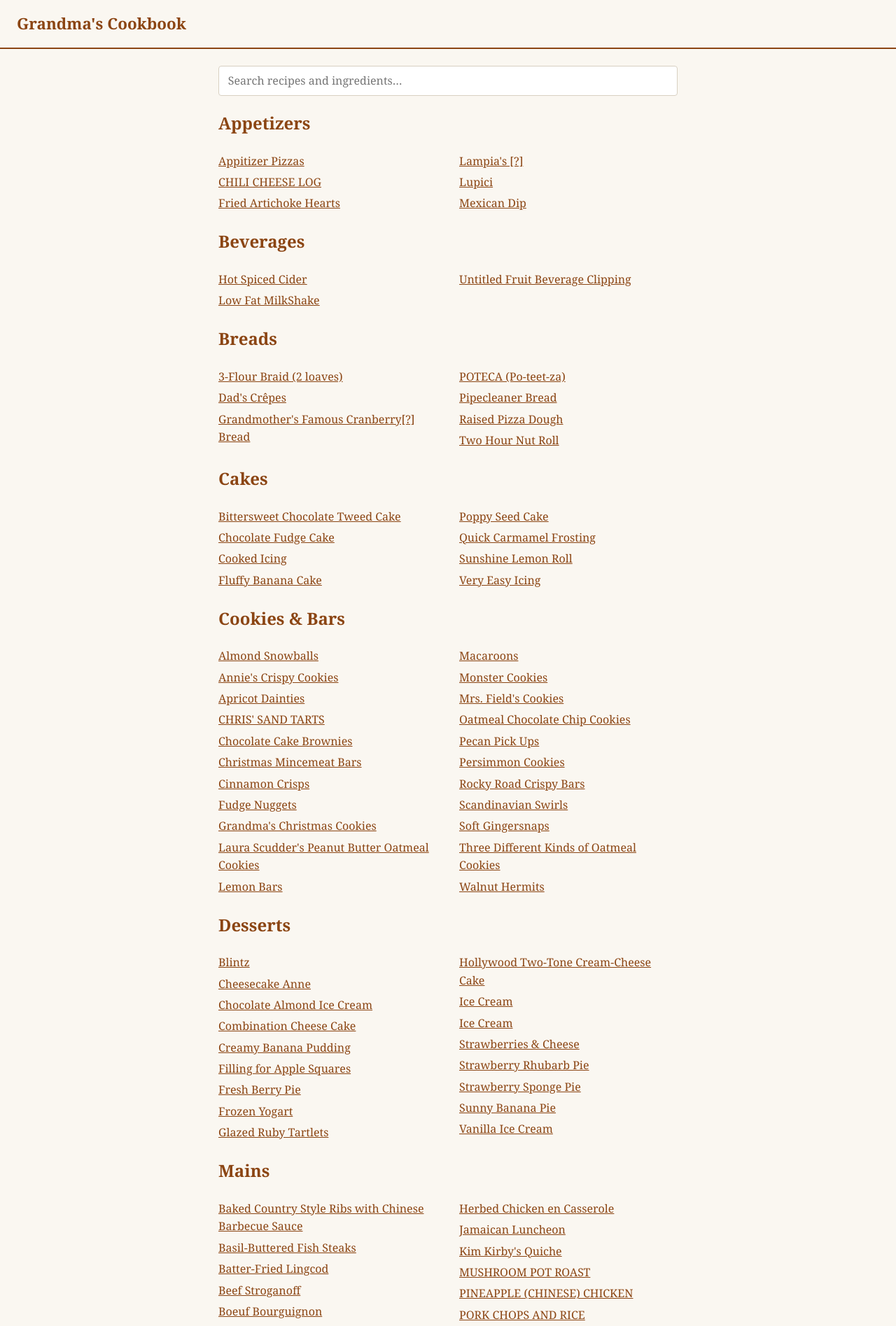
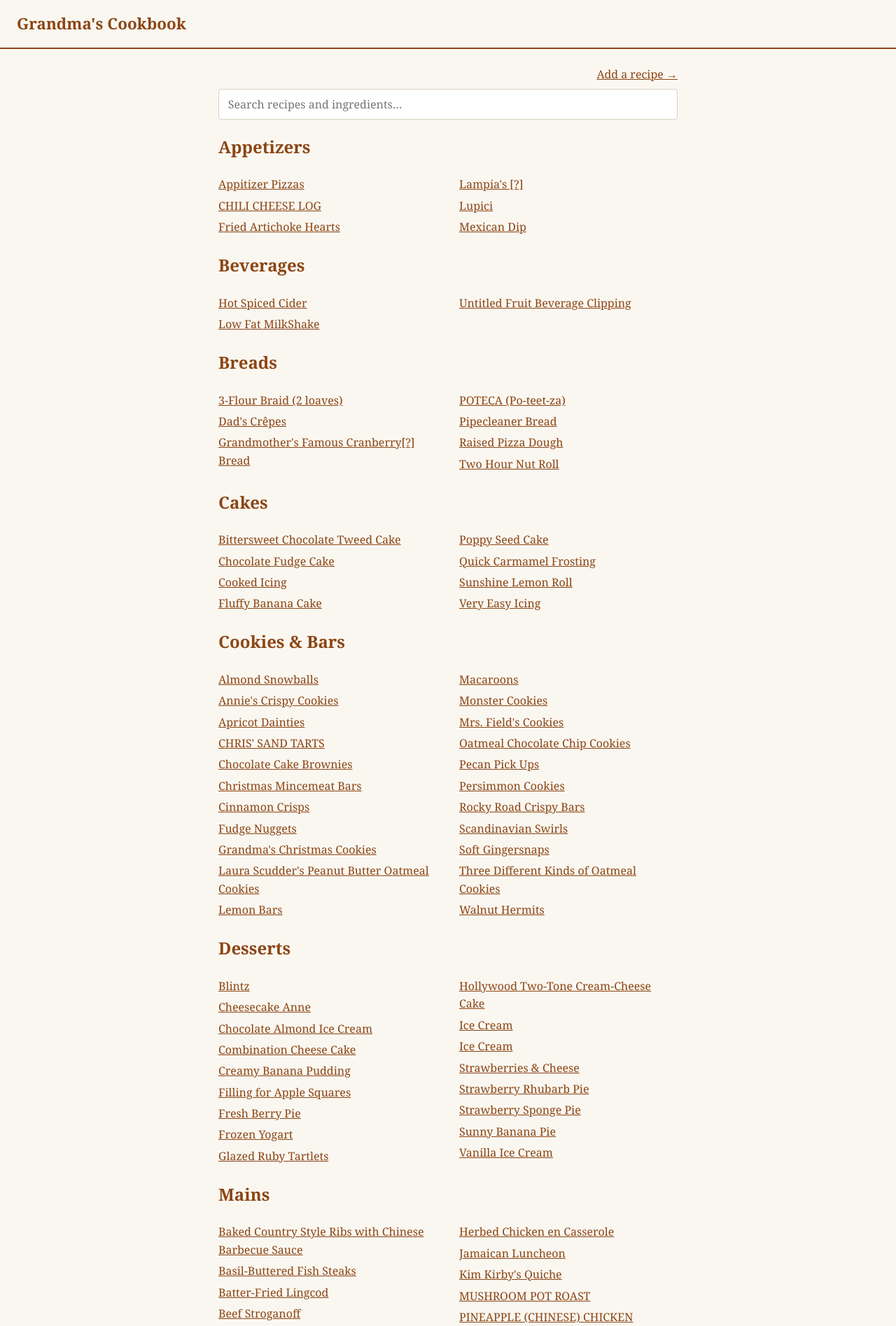
Before and after one commit to devnu11/recipes, a Jekyll site: the page built from index.html, in a window 1280 px wide. Shown: the top 1895 px of the page at 70% size. Built offline with Jekyll 4.4.1, drawn with Linux system fonts in a browser that asks for light colours.

Commit message:
Move Add-a-recipe link to top of index

```diff
--- a/assets/style.css
+++ b/assets/style.css
@@ -74,3 +74,8 @@ a { color: var(--accent); }
     border: 1px solid var(--rule);
     box-shadow: 0 2px 6px rgba(0, 0, 0, 0.1);
 }
+
+.contribute-link {
+    text-align: right;
+    margin: 0 0 0.5rem;
+}
--- a/index.html
+++ b/index.html
@@ -1,6 +1,8 @@
 ---
 layout: default
 ---
+<p class="contribute-link"><a href="{{ '/contribute/' | relative_url }}">Add a recipe →</a></p>
+
 <div class="search">
     <input type="search" id="search-box" placeholder="Search recipes and ingredients…"
            autocomplete="off" aria-label="Search recipes">
@@ -22,6 +24,4 @@ layout: default
     {% endfor %}
 </div>
 
-<p class="contribute-link"><a href="{{ '/contribute/' | relative_url }}">Add a recipe →</a></p>
-
 <script src="{{ '/assets/search.js' | relative_url }}" defer></script>
```
